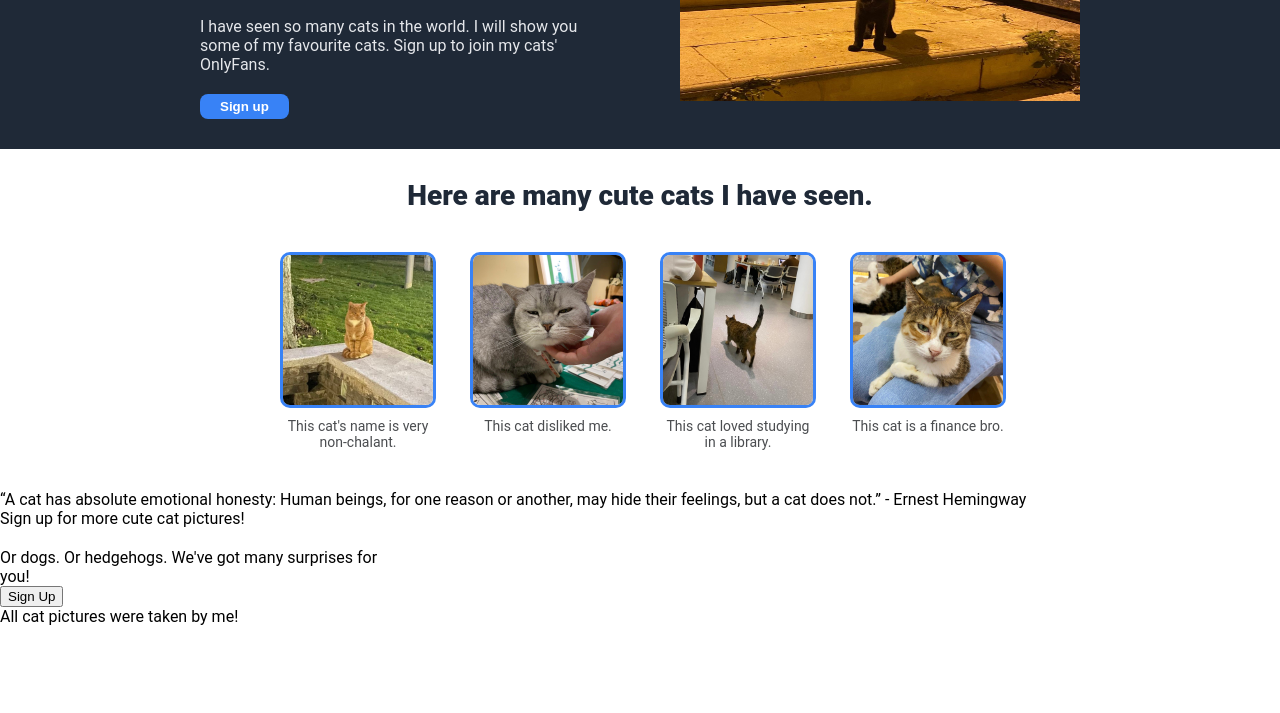
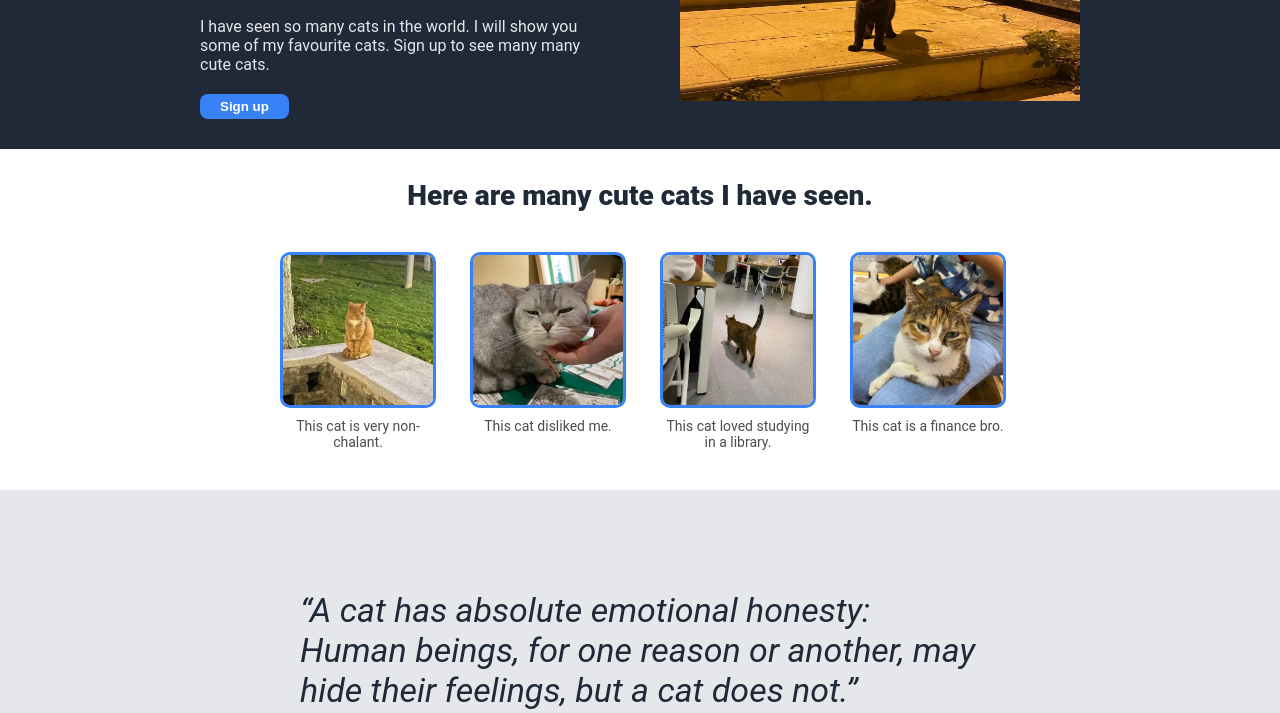
Before and after one commit to realhanburger/landing-page, a plain HTML site: page index.html in a window 1280 px wide. Shown: the part 235-948 px from the top of the page. Before the commit the page ends 861 px from the top, so only its background shows below. Drawn offline with Linux system fonts and the light colour scheme.

Commit message:
Finish editing the styles

```diff
--- a/index.html
+++ b/index.html
@@ -20,7 +20,7 @@
         <div class="section-one">
             <div class="left">
                 <div class="title-one">Cats are amazing and cute</div>
-                <div class="text">I have seen so many cats in the world. I will show you some of my favourite cats. Sign up to join my cats' OnlyFans.</div>
+                <div class="text">I have seen so many cats in the world. I will show you some of my favourite cats. Sign up to see many many cute cats.</div>
                 <button>Sign up</button>
             </div>
             <!-- need to upload image and edit below -->
@@ -31,7 +31,7 @@
             <div class="examples">
                 <div class="pic">
                     <img src="images/cat2.jpeg" alt="cat1">
-                    <div class="text">This cat's name is very non-chalant.</div>
+                    <div class="text">This cat is very non-chalant.</div>
                 </div>
                 <div class="pic">
                     <img src="images/cat3.jpeg" alt="cat2">
@@ -48,7 +48,8 @@
             </div>
         </div>
         <div class="section-three">
-            <div class="text-three">“A cat has absolute emotional honesty: Human beings, for one reason or another, may hide their feelings, but a cat does not.” - Ernest Hemingway</div>
+            <div class="text-three">“A cat has absolute emotional honesty: Human beings, for one reason or another, may hide their feelings, but a cat does not.”</div>
+            <div class="author">- Ernest Hemingway</div>
         </div>
         <div class="section-four">
             <div class="left">
@@ -56,6 +57,7 @@
                 <div class="text">Or dogs. Or hedgehogs. We've got many surprises for you!</div>
             </div>
             <button>Sign Up</button>
+
         </div>
         <div class="footer">All cat pictures were taken by me!</div>
     </div>
--- a/styles.css
+++ b/styles.css
@@ -115,3 +115,65 @@ ul {
     text-align: center;
     justify-content: center;
 }
+
+.section-three {
+    background-color: #E5E7EB;
+    padding: 100px 300px;
+    font-size: 34px;
+    color: #1F2937;
+    font-style: italic;
+}
+
+.author {
+    font-size: 28px;
+    font-weight: bold;
+    text-align: end;
+    font-style: normal;
+}
+
+.section-four {
+    margin: 100px 200px;
+    display: flex;
+    flex-direction: row;
+    background-color: #3882f6;
+    border-radius: 8px;
+    padding: 50px 150px;
+    justify-content: space-between;
+    align-items: center;
+}
+
+.section-four .left {
+    display: flex;
+    gap: 5px;
+}
+
+.section-four .text {
+    color: #E5E7EB;
+    font-size: 14px;
+}
+
+.section-four button {
+    background-color: #3882f6;
+    color: #E5E7EB;
+    font-weight: bold;
+    border-radius: 8px;
+    border: 2px solid #E5E7EB;
+    padding: 8px 25px;
+    font-size: 16px;
+}
+
+.title-four {
+    font-size: 24px;
+    font-weight: bold;
+    color: #E5E7EB;
+}
+
+.footer {
+    background-color: #1F2937;
+    display: flex;
+    justify-content: center;
+    align-items: center;
+    color: #E5E7EB;
+    padding: 50px;
+    font-size: 19px;
+}
```
